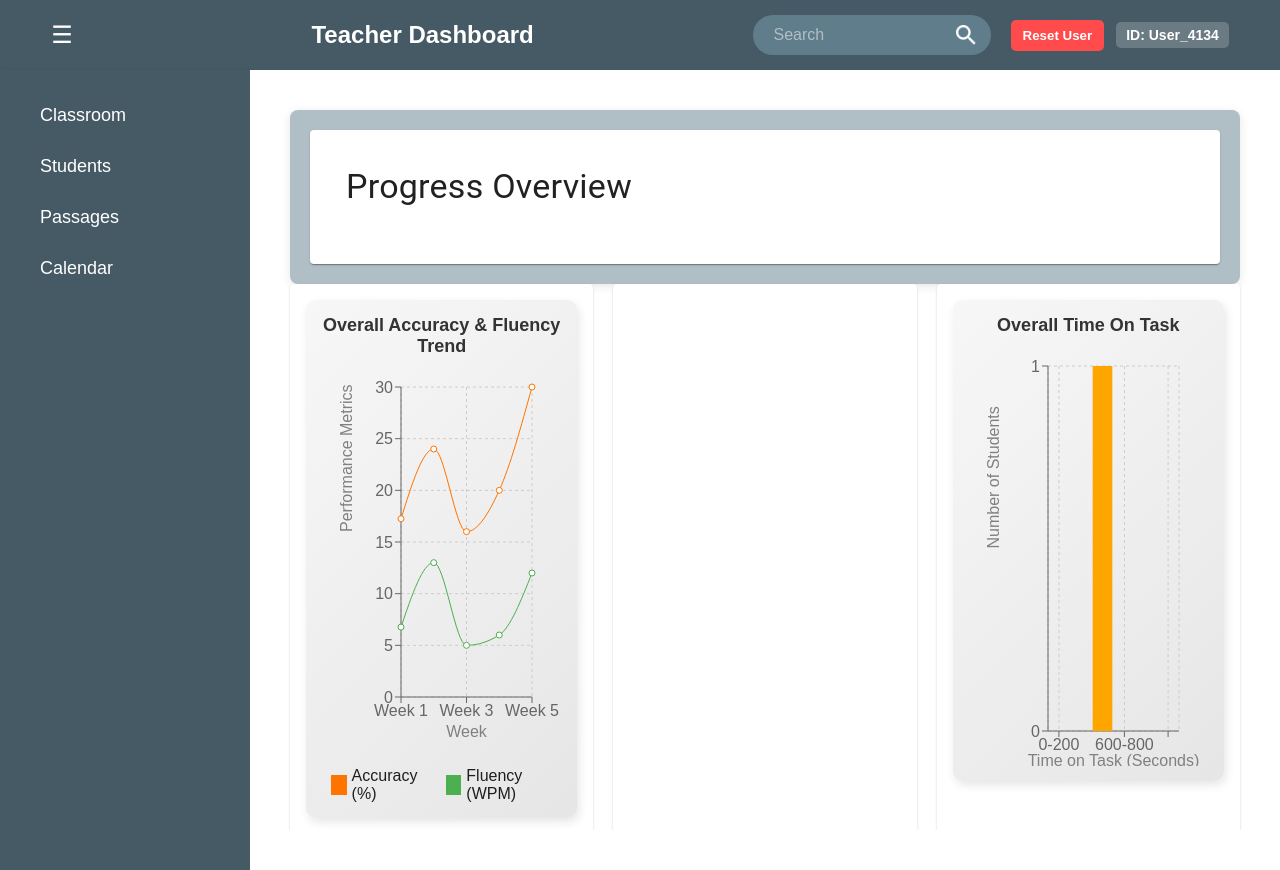
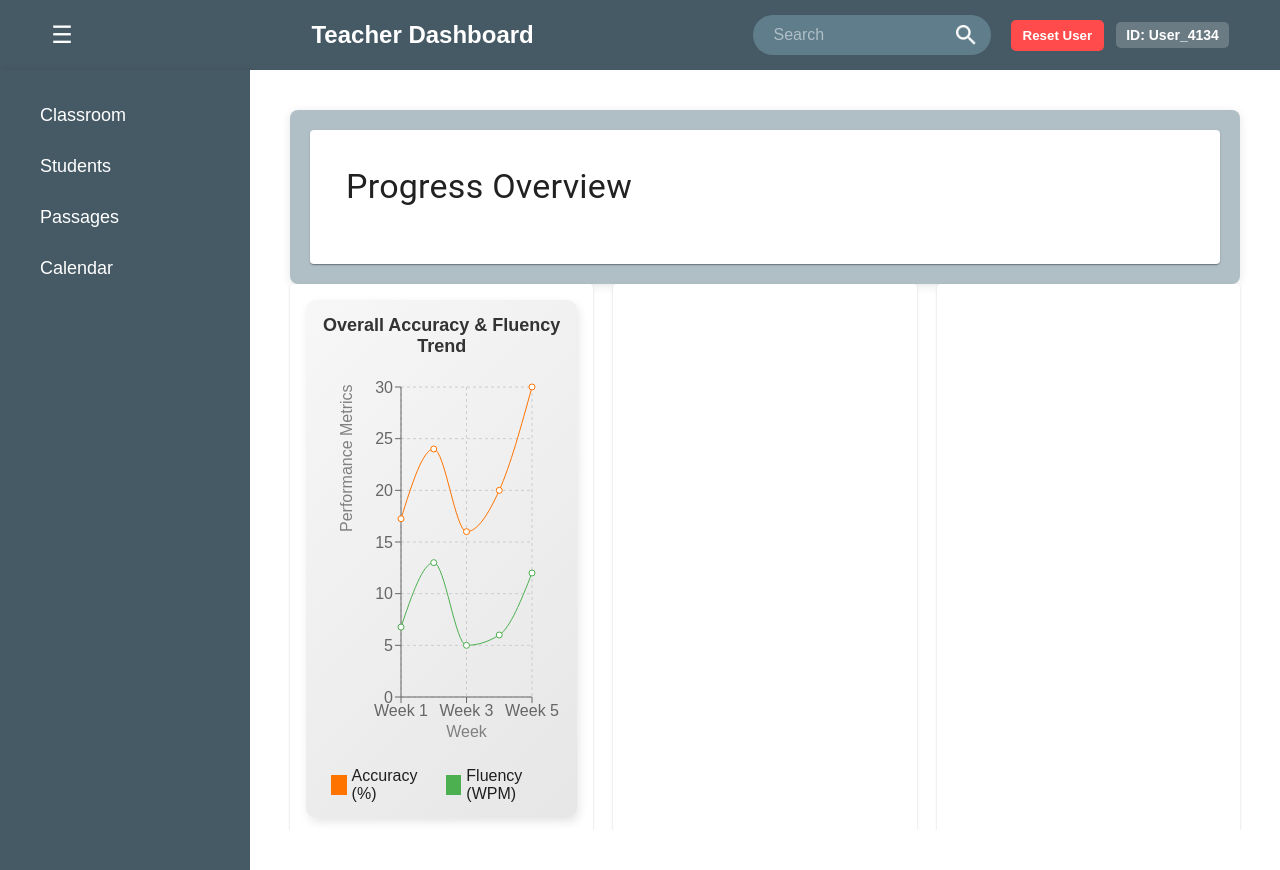
Before and after one commit to Data-Spasm/Visualization-Of-TC-Metrics, a React (Vite) app: page /students in a window 1280 px wide. Built offline with nearby package versions, Linux system fonts and the light colour scheme.

Commit message:
- Remove TimeOnTaskChart component from Student view for testing

```diff
--- a/src/views/Student.jsx
+++ b/src/views/Student.jsx
@@ -97,7 +97,7 @@ const Student = ({ student, readingAttempts }) => {
           onMouseEnter={() => trackEvent("hover_time_on_task", "User hovered over Time On Task Chart", "hover")}
         >
           <CardContent>
-            <TimeOnTaskChart data={timeOnTaskData} />
+
           </CardContent>
         </Card>
 
```
